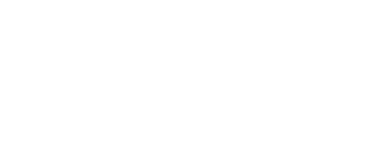
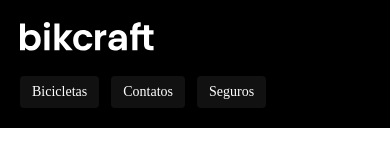
Before and after one commit to vitor-hsantos/origamid-bk, a plain HTML site: page index.html in a window 390 px wide. Drawn offline with Linux system fonts and the light colour scheme.

Commit message:
criação do header/menu

```diff
--- a/index.html
+++ b/index.html
@@ -7,6 +7,19 @@
     <title>Projeto final</title>
 </head>
 <body>
-
+    <header class="header-bg">
+        <div class="header">
+            <a href="./">
+                <img src="imagens/bikcraft.svg" alt="logo bikcraft">
+            </a>
+            <nav area-label="nav primaria">
+                <ul class="header-menu">
+                    <li><a href="./bicicletas.html">Bicicletas</a></li>
+                    <li><a href="./seguros.html">Contatos</a></li>
+                    <li><a href="./contatos.html">Seguros</a></li>
+                </ul>
+            </nav>
+        </div>
+    </header>
 </body>
 </html>
--- a/style.css
+++ b/style.css
@@ -0,0 +1,85 @@
+*{
+    margin: 0;
+    padding: 0;
+    list-style: none;
+    text-decoration: none;
+    box-sizing: border-box;
+}
+
+.header-bg{
+    background: #000000;
+}
+
+.header{
+    display: flex;
+    flex-wrap: wrap;
+    gap: 20px;
+    justify-content: space-between;
+    align-items: center;
+    margin: auto;
+    padding: 20px;
+    max-width: 1200px;
+}
+
+.header-menu{
+    display: flex;
+    flex-wrap: wrap;
+    gap: 40px;
+}
+
+.header-menu a{
+    color: #ffffff;
+    display: inline-block;
+    padding: 1rem 0px;
+    font-size: 1.125rem;
+    position: relative;
+}
+
+.header-menu a::after{
+    content: '';
+    display: block;
+    height: 2px;
+    width: 0px;
+    background: #ffffff;
+    margin-top: 4px;
+    position: absolute;
+    transition: 0.3s;
+
+}
+
+.header-menu a:hover::after{
+    width: 100%;
+}
+
+/*QUERYS*/
+
+@media(max-width: 800px){
+    .header-menu{
+        gap: 20px;
+    }
+
+    .header a::after{
+        display: none;
+    }
+
+    .header-menu a{
+        background: #111111;
+        padding: 12px 16px;
+        border-radius: 4px;
+    }
+
+    .header-menu a:hover{
+        background-color: #2E2E2E;
+    }
+}
+
+@media(max-width: 600px){
+    .header-menu{
+        gap: 12px;
+    }
+
+    .header-menu a{
+        padding: 8px 12px;
+        font-size: 14px;
+    }
+}
```
